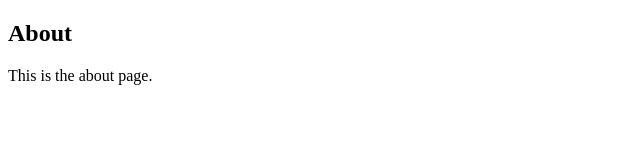
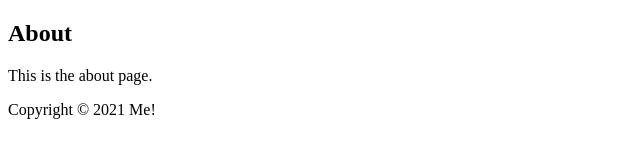
Before and after one commit to juliennecodes/explore-gatsby, a Gatsby site: page /about in a window 1280 px wide. Shown: the whole page, without its empty margins (0-640 px from the left). Built offline with nearby package versions, Linux system fonts and the light colour scheme; Gatsby itself is replaced by a stand-in of ours.

Commit message:
added footer component by creating footer.js file in src/components directory, used footer component in index and about pages

```diff
--- /dev/null
+++ b/src/components/footer.js
@@ -0,0 +1,9 @@
+import React from "react";
+
+export default function Footer(){
+    return(
+        <footer>
+            <p>Copyright &copy; 2021 Me!</p>
+        </footer>
+    )
+}
--- a/src/pages/about.js
+++ b/src/pages/about.js
@@ -1,10 +1,12 @@
 import React from "react";
+import Footer from "../components/footer";
 
 export default function About(){
     return(
         <section className="about-page">
             <h1>About</h1>
             <p>This is the about page.</p>
+            <Footer />
         </section>
     )
 }
```
Also changed, not shown: src/pages/index.js (+8 -2 lines).
